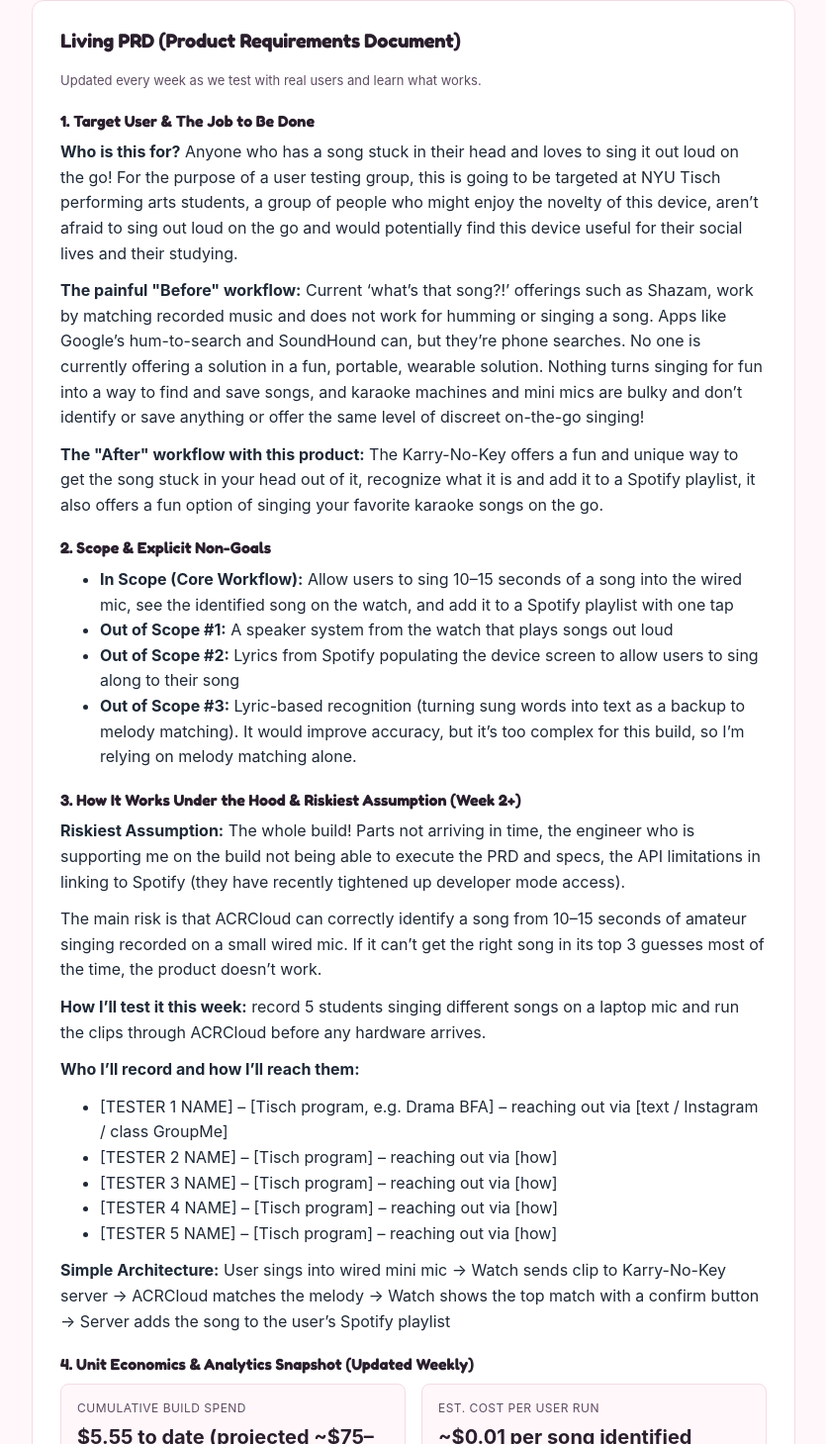
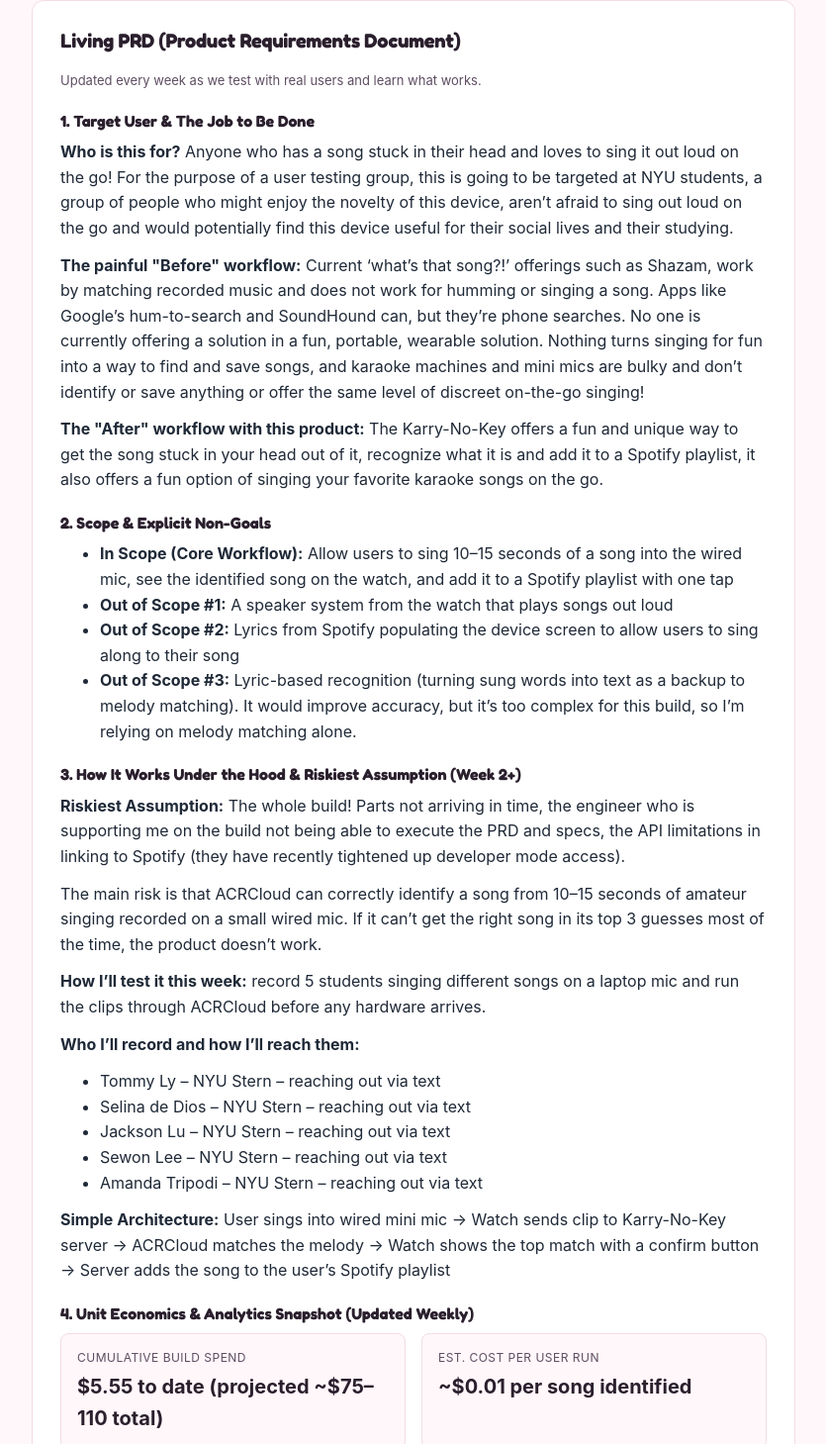
Before and after one commit to building-with-ai-f26/gac9718-karry-no-key, a plain HTML site: page docs/index.html in a window 1280 px wide. Shown: the part 2224-3683 px from the top of the page at 99% size, without its empty margins (222-1057 px from the left). Drawn offline with Linux system fonts and the light colour scheme.

Commit message:
Switch testers to NYU students and name the 5 testers
Co-Authored-By: Claude Opus 5.5 <noreply@anthropic.com>

```diff
--- a/docs/index.html
+++ b/docs/index.html
@@ -201,7 +201,7 @@
       <p class="meta">Updated every week as we test with real users and learn what works.</p>
 
       <h3>1. Target User & The Job to Be Done</h3>
-      <p><strong>Who is this for?</strong> Anyone who has a song stuck in their head and loves to sing it out loud on the go! For the purpose of a user testing group, this is going to be targeted at NYU Tisch performing arts students, a group of people who might enjoy the novelty of this device, aren’t afraid to sing out loud on the go and would potentially find this device useful for their social lives and their studying.</p>
+      <p><strong>Who is this for?</strong> Anyone who has a song stuck in their head and loves to sing it out loud on the go! For the purpose of a user testing group, this is going to be targeted at NYU students, a group of people who might enjoy the novelty of this device, aren’t afraid to sing out loud on the go and would potentially find this device useful for their social lives and their studying.</p>
       <p><strong>The painful "Before" workflow:</strong> Current ‘what’s that song?!’ offerings such as Shazam, work by matching recorded music and does not work for humming or singing a song. Apps like Google’s hum-to-search and SoundHound can, but they’re phone searches. No one is currently offering a solution in a fun, portable, wearable solution. Nothing turns singing for fun into a way to find and save songs, and karaoke machines and mini mics are bulky and don’t identify or save anything or offer the same level of discreet on-the-go singing!</p>
       <p><strong>The "After" workflow with this product:</strong> The Karry-No-Key offers a fun and unique way to get the song stuck in your head out of it, recognize what it is and add it to a Spotify playlist, it also offers a fun option of singing your favorite karaoke songs on the go.</p>
 
@@ -219,11 +219,11 @@
       <p><strong>How I’ll test it this week:</strong> record 5 students singing different songs on a laptop mic and run the clips through ACRCloud before any hardware arrives.</p>
       <p><strong>Who I’ll record and how I’ll reach them:</strong></p>
       <ul>
-        <li>[TESTER 1 NAME] – [Tisch program, e.g. Drama BFA] – reaching out via [text / Instagram / class GroupMe]</li>
-        <li>[TESTER 2 NAME] – [Tisch program] – reaching out via [how]</li>
-        <li>[TESTER 3 NAME] – [Tisch program] – reaching out via [how]</li>
-        <li>[TESTER 4 NAME] – [Tisch program] – reaching out via [how]</li>
-        <li>[TESTER 5 NAME] – [Tisch program] – reaching out via [how]</li>
+        <li>Tommy Ly – NYU Stern – reaching out via text</li>
+        <li>Selina de Dios – NYU Stern – reaching out via text</li>
+        <li>Jackson Lu – NYU Stern – reaching out via text</li>
+        <li>Sewon Lee – NYU Stern – reaching out via text</li>
+        <li>Amanda Tripodi – NYU Stern – reaching out via text</li>
       </ul>
       <p><strong>Simple Architecture:</strong> User sings into wired mini mic → Watch sends clip to Karry-No-Key server → ACRCloud matches the melody → Watch shows the top match with a confirm button → Server adds the song to the user’s Spotify playlist</p>
 
```
